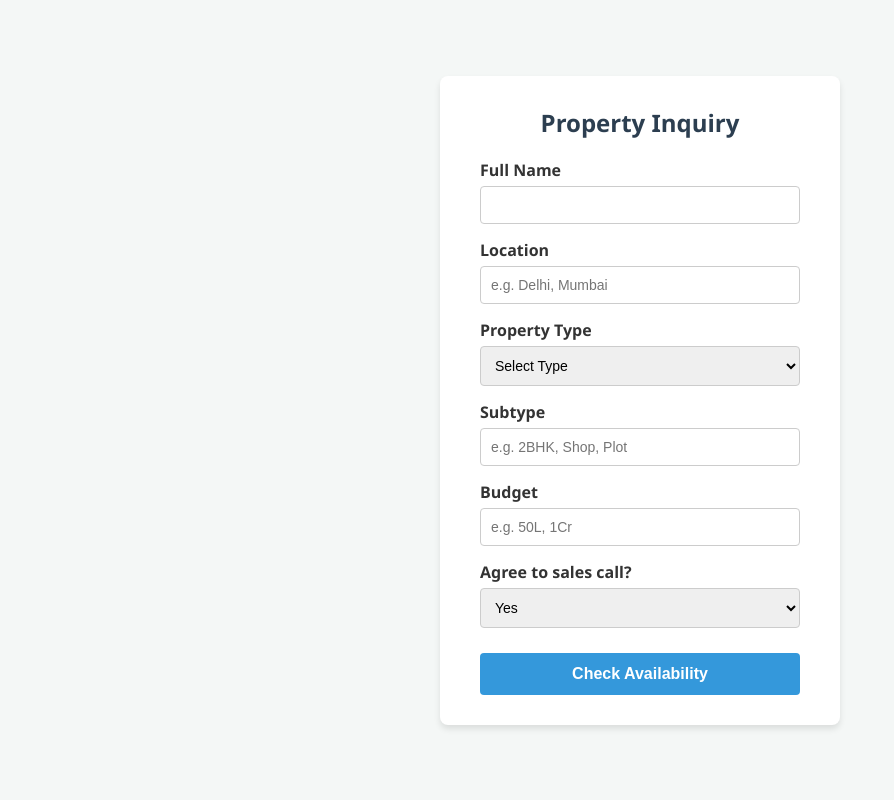
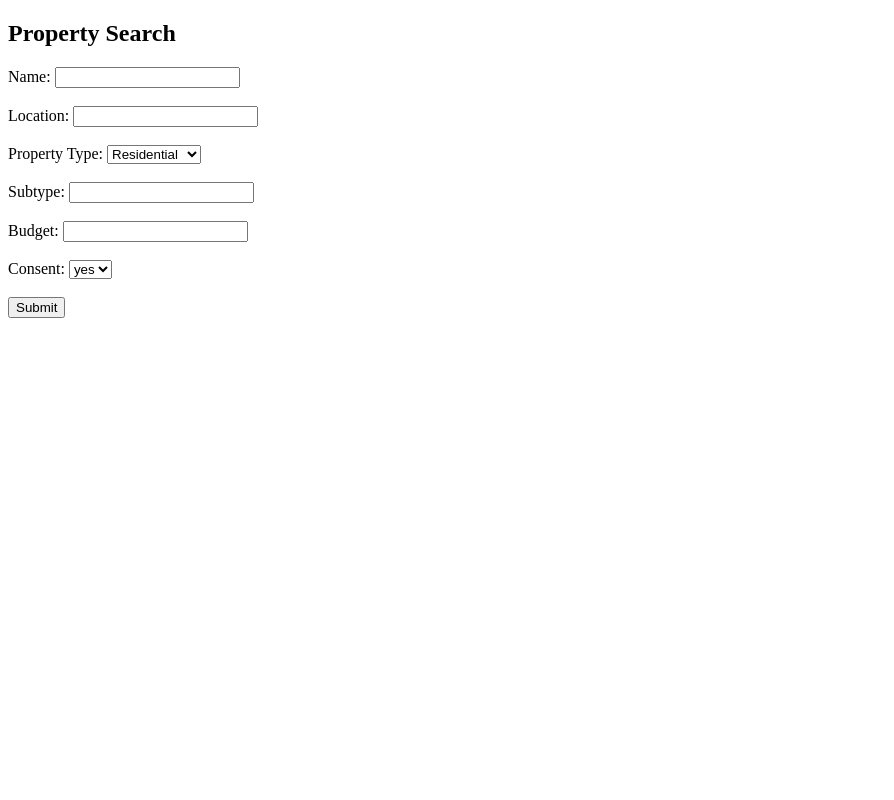
Before and after one commit to YashSinghkathayat/realty-ai-agent, a Flask app: page / in a window 1280 px wide. Shown: the whole page, without its empty margins (0-894 px from the left). Run offline with Flask 3, Linux system fonts and the light colour scheme.

Commit message:
final fix

```diff
--- a/templates/index.html
+++ b/templates/index.html
@@ -1,105 +1,34 @@
 <!DOCTYPE html>
-<html lang="en">
+<html>
 <head>
-    <meta charset="UTF-8">
-    <meta name="viewport" content="width=device-width, initial-scale=1.0">
-    <title>Realty AI Agent - Inquiry</title>
-    <style>
-        body {
-            font-family: 'Segoe UI', Tahoma, Geneva, Verdana, sans-serif;
-            background-color: #f4f7f6;
-            color: #333;
-            display: flex;
-            justify-content: center;
-            align-items: center;
-            height: 100vh;
-            margin: 0;
-        }
-        .container {
-            background-color: #fff;
-            padding: 30px 40px;
-            border-radius: 8px;
-            box-shadow: 0 4px 6px rgba(0,0,0,0.1);
-            width: 100%;
-            max-width: 400px;
-            box-sizing: border-box;
-        }
-        h2 {
-            text-align: center;
-            color: #2c3e50;
-            margin-top: 0;
-            margin-bottom: 20px;
-        }
-        .form-group {
-            margin-bottom: 15px;
-        }
-        label {
-            display: block;
-            margin-bottom: 5px;
-            font-weight: 600;
-        }
-        input, select {
-            width: 100%;
-            padding: 10px;
-            border: 1px solid #ccc;
-            border-radius: 4px;
-            box-sizing: border-box;
-            font-size: 14px;
-        }
-        button {
-            width: 100%;
-            padding: 12px;
-            background-color: #3498db;
-            color: white;
-            border: none;
-            border-radius: 4px;
-            font-size: 16px;
-            cursor: pointer;
-            margin-top: 10px;
-            font-weight: bold;
-        }
-        button:hover {
-            background-color: #2980b9;
-        }
-    </style>
+    <title>Realty AI Agent</title>
 </head>
 <body>
-    <div class="container">
-        <h2>Property Inquiry</h2>
-        <form action="/" method="POST">
-            <div class="form-group">
-                <label for="name">Full Name</label>
-                <input type="text" id="name" name="name" required>
-            </div>
-            <div class="form-group">
-                <label for="location">Location</label>
-                <input type="text" id="location" name="location" placeholder="e.g. Delhi, Mumbai" required>
-            </div>
-            <div class="form-group">
-                <label for="property_type">Property Type</label>
-                <select id="property_type" name="property_type" required>
-                    <option value="">Select Type</option>
-                    <option value="residential">Residential</option>
-                    <option value="commercial">Commercial</option>
-                </select>
-            </div>
-            <div class="form-group">
-                <label for="subtype">Subtype</label>
-                <input type="text" id="subtype" name="subtype" placeholder="e.g. 2BHK, Shop, Plot" required>
-            </div>
-            <div class="form-group">
-                <label for="budget">Budget</label>
-                <input type="text" id="budget" name="budget" placeholder="e.g. 50L, 1Cr" required>
-            </div>
-            <div class="form-group">
-                <label for="consent">Agree to sales call?</label>
-                <select id="consent" name="consent" required>
-                    <option value="yes">Yes</option>
-                    <option value="no">No</option>
-                </select>
-            </div>
-            <button type="submit">Check Availability</button>
-        </form>
-    </div>
+
+<h2>Property Search</h2>
+
+<form method="post">
+    Name: <input name="name"><br><br>
+    Location: <input name="location"><br><br>
+
+    Property Type:
+    <select name="property_type">
+        <option>Residential</option>
+        <option>Commercial</option>
+    </select><br><br>
+
+    Subtype: <input name="subtype"><br><br>
+
+    Budget: <input name="budget"><br><br>
+
+    Consent:
+    <select name="consent">
+        <option>yes</option>
+        <option>no</option>
+    </select><br><br>
+
+    <button type="submit">Submit</button>
+</form>
+
 </body>
 </html>
```
Also changed, not shown: app.py (+4 -5 lines), app/services/property_service.py (+3 -17 lines), app/services/qualification_service.py (+0 -7 lines), templates/result.html (+9 -76 lines), 1 other file.
